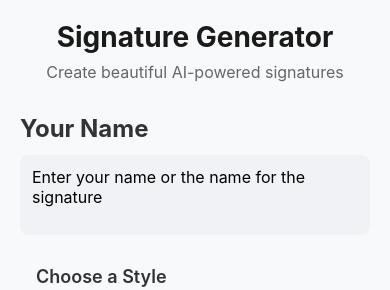
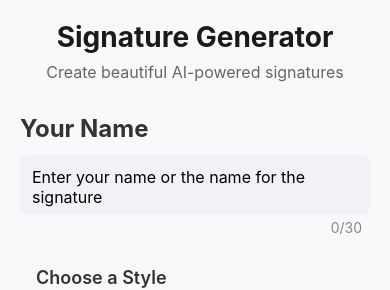
Before and after one commit to kutlukarakoc/signature, a React Native app in the folder frontend/: screen /Home in a window 390 px wide. Shown: the top 290 px of the page. Built offline with nearby package versions, Linux system fonts and the light colour scheme.

Commit message:
feat: Implement prompt handling and character counter in HomeScreen

```diff
--- a/frontend/src/screens/home-screen.tsx
+++ b/frontend/src/screens/home-screen.tsx
@@ -28,6 +28,10 @@ export function HomeScreen() {
 
   const handleSelectStyle = (style: SignatureStyle) => {
     setSelectedStyle(style);
+  };
+
+  const handlePromptChange = (text: string) => {
+    setPrompt(text);
   };
 
   const handleGenerateSignature = async () => {
@@ -97,11 +101,12 @@ export function HomeScreen() {
               style={styles.input}
               placeholder="Enter your name or the name for the signature"
               value={prompt}
-              onChangeText={setPrompt}
+              onChangeText={handlePromptChange}
               multiline
-              numberOfLines={2}
-              maxLength={100}
+              numberOfLines={1}
+              maxLength={30}
             />
+            <Text style={styles.characterCounter}>{prompt.length}/30</Text>
           </View>
 
           <StyleSelector
@@ -186,8 +191,15 @@ const styles = StyleSheet.create({
     backgroundColor: '#f0f2f5',
     borderRadius: 8,
     padding: 12,
-    minHeight: 80,
+    minHeight: 60,
     textAlignVertical: 'top',
+  },
+  characterCounter: {
+    fontSize: 14,
+    color: '#888',
+    textAlign: 'right',
+    marginTop: 4,
+    paddingRight: 8,
   },
   generateButtonContainer: {
     marginTop: 30,
```
